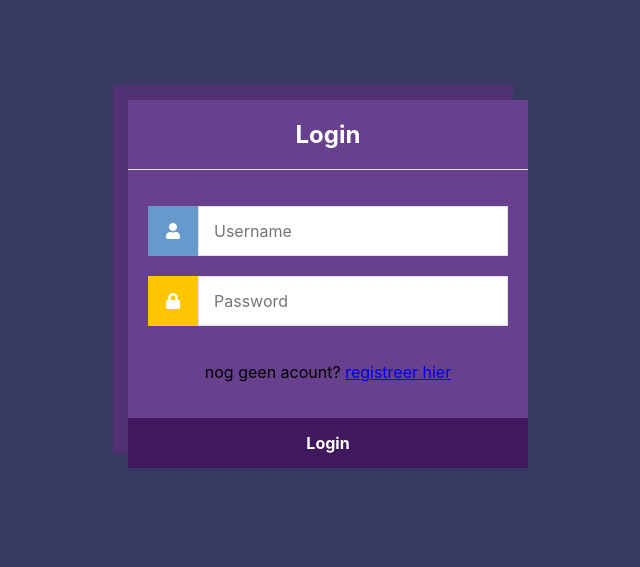
After one commit to RadiazOm/CLE3, a PHP site: page /doof-project/login_index.php in a window 1280 px wide. The commit adds this page. Shown: the top 567 px of the page, without its empty margins (312-952 px from the left). Run offline with PHP 8.4, Linux system fonts and the light colour scheme.

Commit message:
login systeem

```diff
--- a/bubbles-index.html
+++ b/bubbles-index.html
@@ -55,7 +55,7 @@
                     <div class="card-details">
                         <h2>Speaker</h2>
                         <p>Lorem ipsum dolor sit amet, consectetur adipisicing elit. Ab enim illo, laudantium non officiis soluta.</p>
-                        <a href="speaker-bubbles.html">Klik Hier</a>
+                        <a href="speaker-bubbles.php">Klik Hier</a>
                     </div>
                 </div>
             </div>
--- /dev/null
+++ b/css/login_style.css
@@ -0,0 +1,63 @@
+* {
+    box-sizing: border-box;
+    font-family: -apple-system, BlinkMacSystemFont, "segoe ui", roboto, oxygen, ubuntu, cantarell, "fira sans", "droid sans", "helvetica neue", Arial, sans-serif;
+    font-size: 16px;
+    -webkit-font-smoothing: antialiased;
+    -moz-osx-font-smoothing: grayscale;
+}
+body {
+    background-color: #383961;
+}
+.login {
+    width: 400px;
+    background-color: #68418E;
+    box-shadow: -15px -15px rgba(83, 49, 117);
+    margin: 100px auto;
+}
+.login h1 {
+    text-align: center;
+    color: #ffffff;
+    font-size: 24px;
+    padding: 20px 0 20px 0;
+    border-bottom: 1px solid #dee0e4;
+}
+.login form {
+    display: flex;
+    flex-wrap: wrap;
+    justify-content: center;
+    padding-top: 20px;
+}
+.login form label {
+    display: flex;
+    justify-content: center;
+    align-items: center;
+    width: 50px;
+    height: 50px;
+    background-color: #FDC601;
+    color: #ffffff;
+}
+.login form label:nth-child(1){
+    background-color: #6699CC;
+}
+.login form input[type="password"], .login form input[type="text"] {
+    width: 310px;
+    height: 50px;
+    border: 1px solid #dee0e4;
+    margin-bottom: 20px;
+    padding: 0 15px;
+}
+.login form input[type="submit"] {
+    width: 100%;
+    padding: 15px;
+    margin-top: 20px;
+    background-color: rgb(63, 24, 94);
+    border: 0;
+    cursor: pointer;
+    font-weight: bold;
+    color: #ffffff;
+    transition: background-color 0.2s;
+}
+.login form input[type="submit"]:hover {
+    background-color: #2868c7;
+    transition: background-color 0.2s;
+}
--- /dev/null
+++ b/login_index.php
@@ -0,0 +1,30 @@
+<?php
+
+?>
+
+<!DOCTYPE html>
+<html>
+	<head>
+		<meta charset="utf-8">
+		<title>Login</title>
+		<link rel="stylesheet" href="https://use.fontawesome.com/releases/v5.7.1/css/all.css">
+        <link rel="stylesheet" href="css/login_style.css">
+	</head>
+	<body>
+		<div class="login">
+			<h1>Login</h1>
+			<form action="php/login_authenticate.php" method="post">
+				<label for="username">
+					<i class="fas fa-user"></i>
+				</label>
+				<input type="text" name="username" placeholder="Username" id="username" required>
+				<label for="password">
+					<i class="fas fa-lock"></i>
+				</label>
+				<input type="password" name="password" placeholder="Password" id="password" required>
+                <p>nog geen acount? <a href="register_index.php">registreer hier </a></p>
+				<input type="submit" value="Login">
+			</form>
+		</div>
+	</body>
+</html>
--- /dev/null
+++ b/php/logout.php
@@ -0,0 +1,6 @@
+<?php
+session_start();
+session_destroy();
+// Redirect to the home page:
+header('Location: index.html');
+?>
```
Also changed, not shown: css/register_style.css (added, +59 -0 lines), index.html (+4 -3 lines), php/activate.php (added, +25 -0 lines), php/login_authenticate.php (added, +42 -0 lines), php/register.php (added, +52 -0 lines), profile.php (added, +59 -0 lines), register_index.php (added, +33 -0 lines), speaker-bubbles.php (renamed from speaker-bubbles.html, +10 -0 lines), webservice/includes/dbh_include.php (added, +9 -0 lines).
